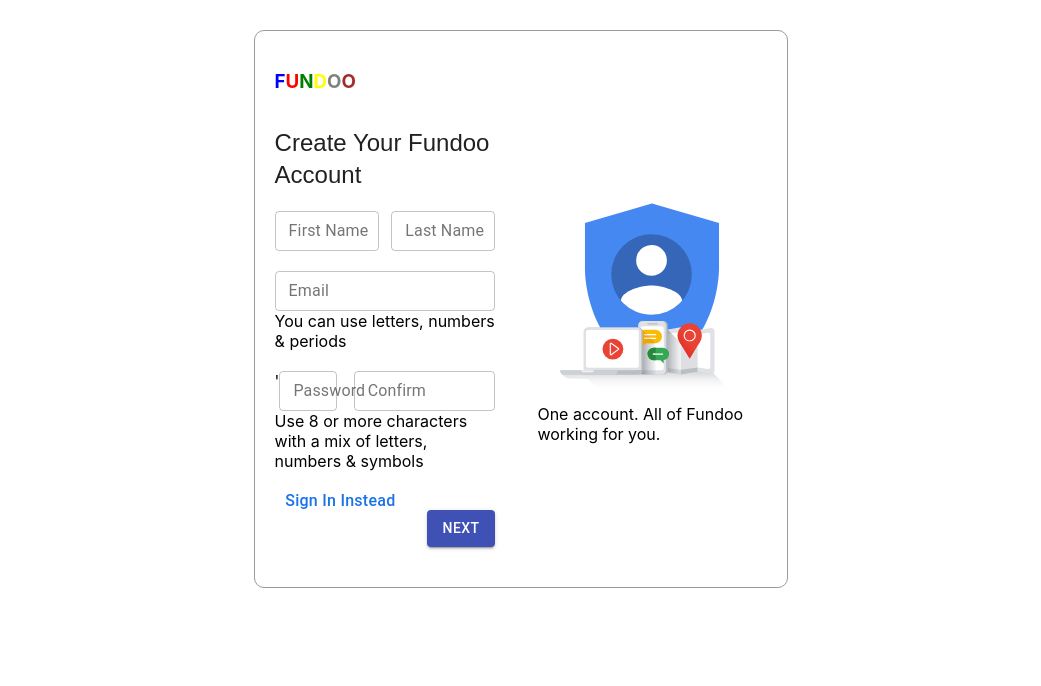
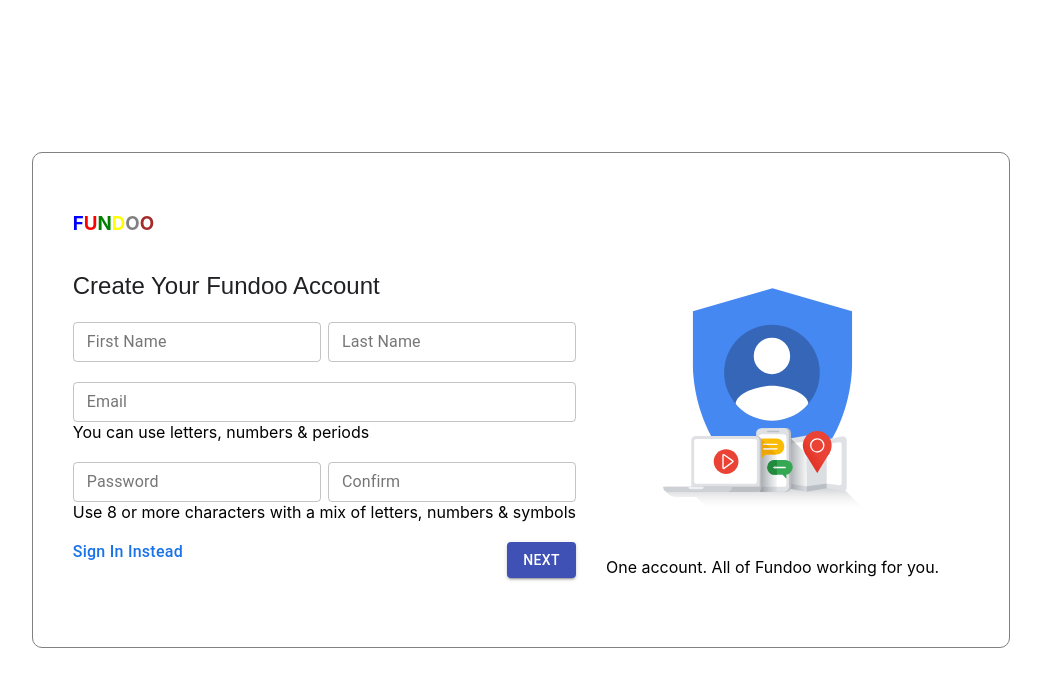
Before and after one commit to ZzeErrO/FundooFrontEnd, a React (Create React App) app: page /registration in a window 1280 px wide. Shown: the top 686 px of the page, without its empty margins (119-1160 px from the left). Built offline with nearby package versions, Linux system fonts and the light colour scheme.

Commit message:
[Prashik]Added: Improved the UI for Sign Up

```diff
--- a/src/pages/RegistrationPage/RegistrationPage.css
+++ b/src/pages/RegistrationPage/RegistrationPage.css
@@ -1,134 +1,51 @@
 .content{
+    display: flex;
+    width: 100%;
+    height: 100vh;
+    justify-content: center;
+    align-items: center;
+}
 
+.formbody{
+    display: flex;
+    flex-direction: row;
+    padding: 40px;
+    border: solid 1px grey;
+    border-radius: 10px;
+}
+
+.formleft{
     display: flex;
     flex-direction: column;
 }
 
-.content2{
-
+.formright{
     display: flex;
     flex-direction: column;
-}
-
-.body{
-    display: flex;
-    flex-direction: row;
-}
-
-.left{
-
-    flex: 3;
-    max-width:400px;
-}
-
-.right{
-
-    flex: 3;
-    max-width:400px;
-}
-
-.form{
-    border: 0.5px rgb(156, 155, 155);
-    border-style: solid;
-    display: flex;
-    flex-direction: row !important;
-    flex: 2;
-    align-items: center;
-    padding: 20px;
-    border-radius: 10px;
-}
-
-.input{
-
-    width:200px;
-    height: 30px;
-}
-
-.input2{
-
-    width:410px;
-    height: 30px;
+    padding: 30px;
 }
 
 .names{
 
     display: flex;
     flex-direction: row;
+    justify-content: space-between;
 }
 
-.inside{
+.buttons{
 
     display: flex;
     flex-direction: row;
-    justify-content: flex-end;
+    justify-content: space-between;
 }
 
-.info{
+#image{
 
-    display: flex;
-    flex-direction: column;
+    padding: 30px;
 }
 
-.image{
-
-    height:230px;
-    width: 230px;
-}
-
-.space{
-
-    height:20px;
-}
-
-
-.spacewidth2{
-
-    width:30px;
-}
-
-.spacewidth3{
-
-    width:100px;
-}
-
-.header{
-
-    height:30px;
-}
-
-footer{
-    display: flex;
-    align-items: flex-end;
-}
-
-a{
-    display: flex;
-    align-items:baseline;
-
-    border-radius: 4px;
-    color: #1a73e8;
-    display: inline-block;
-    font-weight: 500;
-    letter-spacing: .25px;
-    outline: 0;
-    position: relative;
-    background-color: transparent;
-    cursor: pointer;
-    font-size: inherit;
-    padding: 0;
-    text-align: left;
-    border: 0;
-    font-family: roboto,'Noto Sans Myanmar UI',arial,sans-serif;
-}
-
-.test{
-
-    width: 100px;
-}
-
-@media screen and (max-width: 600px){
-    .content2{
-
+@media screen and (max-width: 600px) {
+    .formright{
         display: none;
     }
 }
--- a/src/pages/RegistrationPage/RegistrationPage.jsx
+++ b/src/pages/RegistrationPage/RegistrationPage.jsx
@@ -115,12 +115,13 @@ export default class registrationPage extends React.Component{
 
           return <Redirect to= {this.state.redirect} />
         }
+
         return <div class="content">
-          <div class="header"></div>
-          <div class = 'body'>
-          <div class = "left"></div>
-          <div class= "form">
-          <div class= "info">
+
+          <div class = 'formbody'>
+
+            <div class= "formleft">
+
               <div class = "fundoo">
               <h3 id = "f">F</h3>
               <h3 id = "u">U</h3>
@@ -129,8 +130,11 @@ export default class registrationPage extends React.Component{
               <h3 id = "o">O</h3>
               <h3 id = "x">O</h3>
               </div>
+
               <div class = "signin">Create Your Fundoo Account</div>
+
               <div class = "space"></div>
+
               <div class="names">
                 <TextField
                 error = {this.state.FNError}
@@ -142,7 +146,7 @@ export default class registrationPage extends React.Component{
                 onChange = {e => this.handleChangeFirstName(e)}
                 helperText = {this.state.FNError ? "First Name" : ''}
                 />
-              <div class = "spacewidth2"></div>
+
                 <TextField
                 error = {this.state.LNError}
                 label = "Last Name"
@@ -154,7 +158,9 @@ export default class registrationPage extends React.Component{
                 helperText = {this.state.LNError ? "Last Name" : ''}
                 />
               </div>
+
               <div class = "space"></div>
+
               <TextField
               error = {this.state.EError}
               label = "Email"
@@ -165,10 +171,12 @@ export default class registrationPage extends React.Component{
               onChange = {e => this.handleChangeEmail(e)}
               helperText = {this.state.EError ? "Enter Email Address" : ''}
               />
+
               You can use letters, numbers & periods
+
               <div class = "space"></div>
-            <div class= "names">'
-            <div class = "test">
+
+              <div class= "names">
                 <TextField
                 error = {this.state.PError}
                 label = "Password"
@@ -179,8 +187,7 @@ export default class registrationPage extends React.Component{
                 onChange = {e => this.handleChangePassword(e)}
                 helperText = {this.state.PError ? "Enter Password" : ''}
                 />
-              </div>
-              <div class = "spacewidth2"></div>
+
                 <TextField
                 error = {this.state.CPError}
                 label = "Confirm"
@@ -192,24 +199,32 @@ export default class registrationPage extends React.Component{
                 helperText = {this.state.CPError ? "Confirm Password" : ''}
                 />
               </div>
+
                 Use 8 or more characters with a mix of letters, numbers & symbols
+
                 <div class = "space"></div>
-            <div class= "inside">
+
+              <div class= "buttons">
+
                 <a onClick = {this.signinpage}> Sign In Instead </a>
                 <div class = "spacewidth3"></div>
                 <Button variant="contained" color="primary" onClick = {this.Next}>  Next </Button>
+
               </div>
-            <div class = "space"></div>
+
             </div>
-            <div class = "spacewidth"></div>
-            <div class = "content2">
-            <img class= "image" src = {fundoo4} alt = "fundooAccount" />
+
+            <div class = "formright">
+
+              <img id= "image" src = {fundoo4} alt = "fundooAccount" />
                 One account. All of Fundoo working for you.
+
             </div>
+
           </div>
-          <div class = "right"></div>
+
         </div>
-        <footer></footer>
-        </div>
+
+
     }
 }
```
Lines whose indentation alone changed are shown as unchanged.
